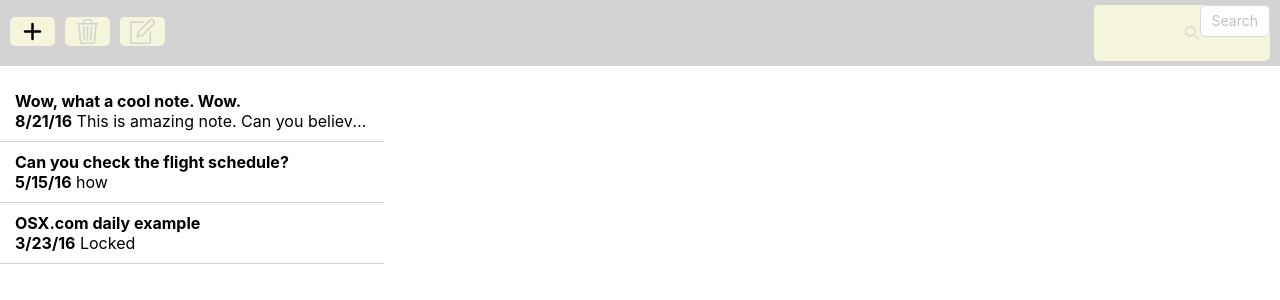
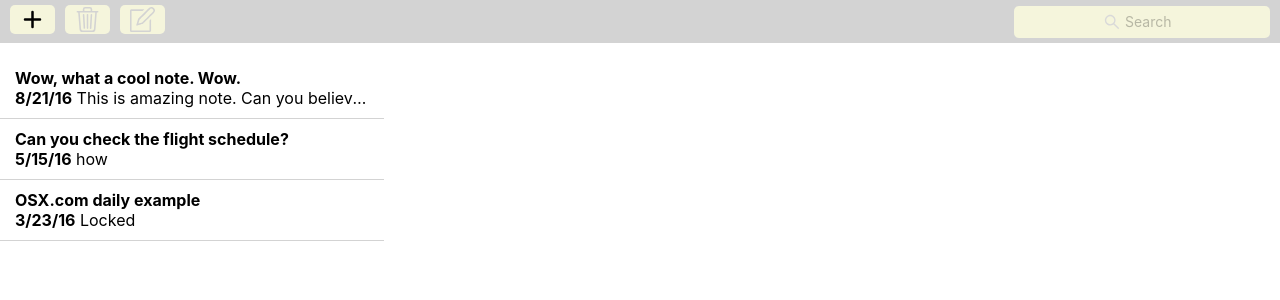
Before and after one commit to Anatolii1996/notes, a React (Create React App) app: page / in a window 1280 px wide. Shown: the top 300 px of the page. Built offline with nearby package versions, Linux system fonts and the light colour scheme.

Commit message:
improved style

```diff
--- a/src/App.scss
+++ b/src/App.scss
@@ -110,7 +110,7 @@
   }
 }
 
-:where(.css-dev-only-do-not-override-yp8pcc).ant-select-single:not(
+.ant-select-single:not(
     .ant-select-customize-input
   )
   .ant-select-selector {
@@ -121,7 +121,7 @@
   box-shadow: none !important;
 }
 
-:where(.css-dev-only-do-not-override-yp8pcc).ant-form-item{
+.ant-form-item{
   margin-bottom: 0 !important;
 }
 
```
